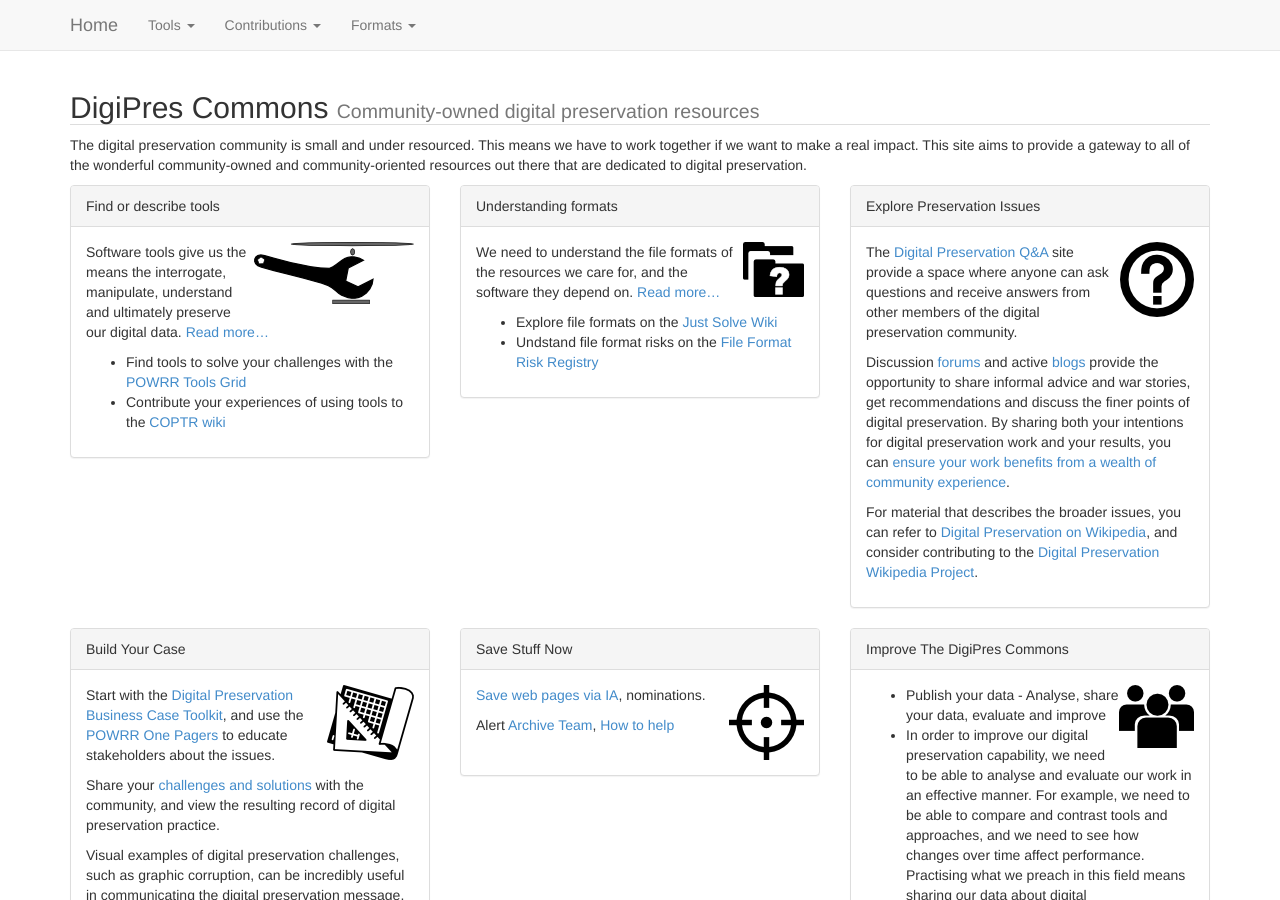
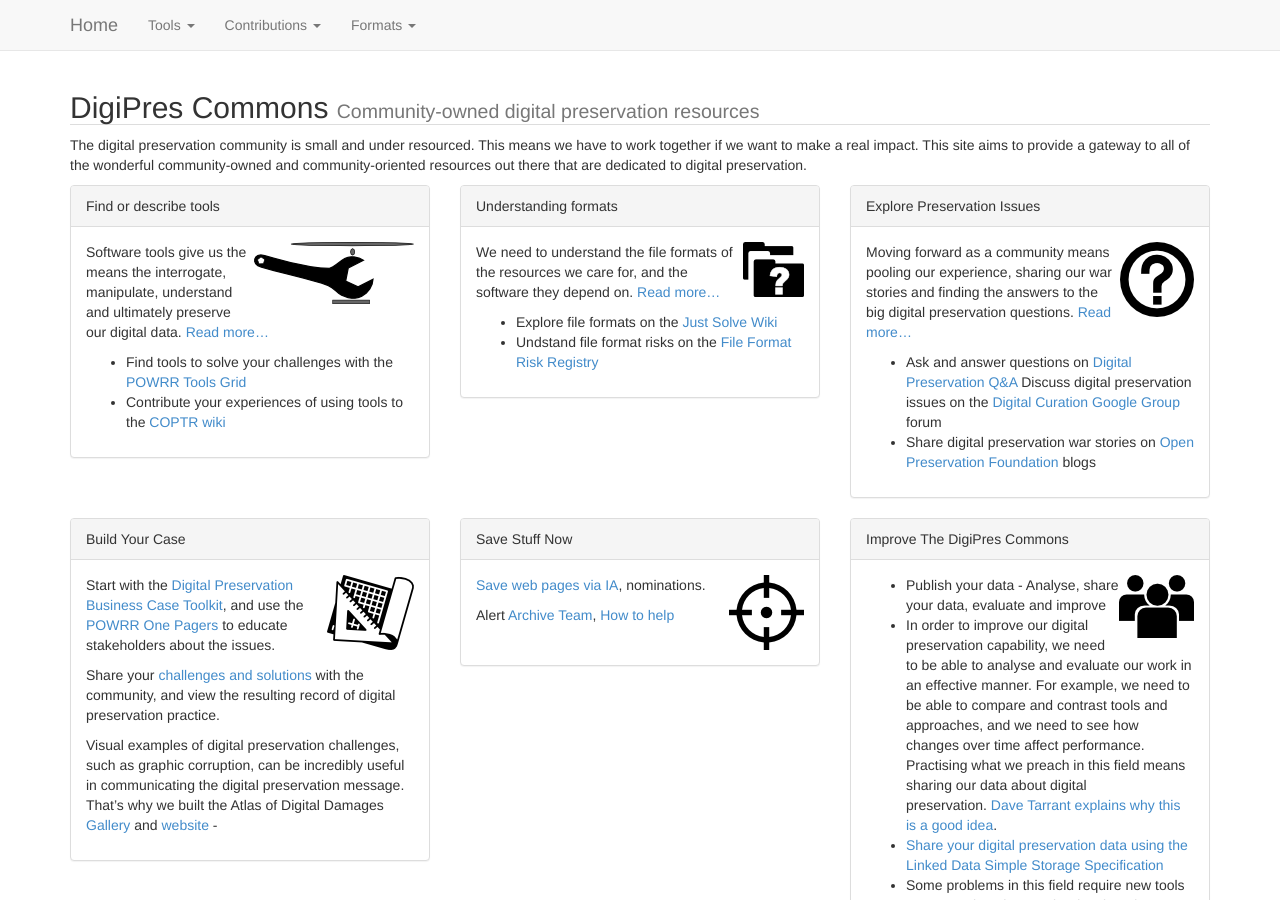
Before and after one commit to digipres/awesome-digital-preservation, a Jekyll site: the page built from index.md, in a window 1280 px wide and 900 px high. Built offline with Jekyll 4.4.1, drawn with Linux system fonts in a browser that asks for light colours.

Commit message:
Update index_understanding_issues.md

```diff
--- a/index_understanding_issues.md
+++ b/index_understanding_issues.md
@@ -1,5 +1,5 @@
-The <a href="http://qanda.digipres.org/">Digital Preservation Q&amp;A</a> site provide a space where anyone can ask questions and receive answers from other members of the digital preservation community.
+Moving forward as a community means pooling our experience, sharing our war stories and finding the answers to the big digital preservation questions. [Read more...](explore_main.md)
 
-Discussion [forums](https://groups.google.com/forum/forum/digital-curation) and active [blogs](http://openplanetsfoundation.org/) provide the opportunity to share informal advice and war stories, get recommendations and discuss the finer points of digital preservation. By sharing both your intentions for digital preservation work and your results, you can [ensure your work benefits from a wealth of community experience](http://openplanetsfoundation.org/blogs/2012-05-17-do-others-share-your-digital-preservation-challenges-and-know-about-best-solutions).
-
-For material that describes the broader issues, you can refer to [Digital Preservation on Wikipedia](https://en.wikipedia.org/wiki/Digital_preservation), and consider contributing to the [Digital Preservation Wikipedia Project](http://en.wikipedia.org/wiki/Wikipedia:WikiProject_Digital_Preservation).
+* Ask and answer questions on [Digital Preservation Q&A](http://qanda.digipres.org/)
+Discuss digital preservation issues on the [Digital Curation Google Group](https://groups.google.com/forum/forum/digital-curation) forum
+* Share digital preservation war stories on [Open Preservation Foundation](http://openplanetsfoundation.org/) blogs
```
